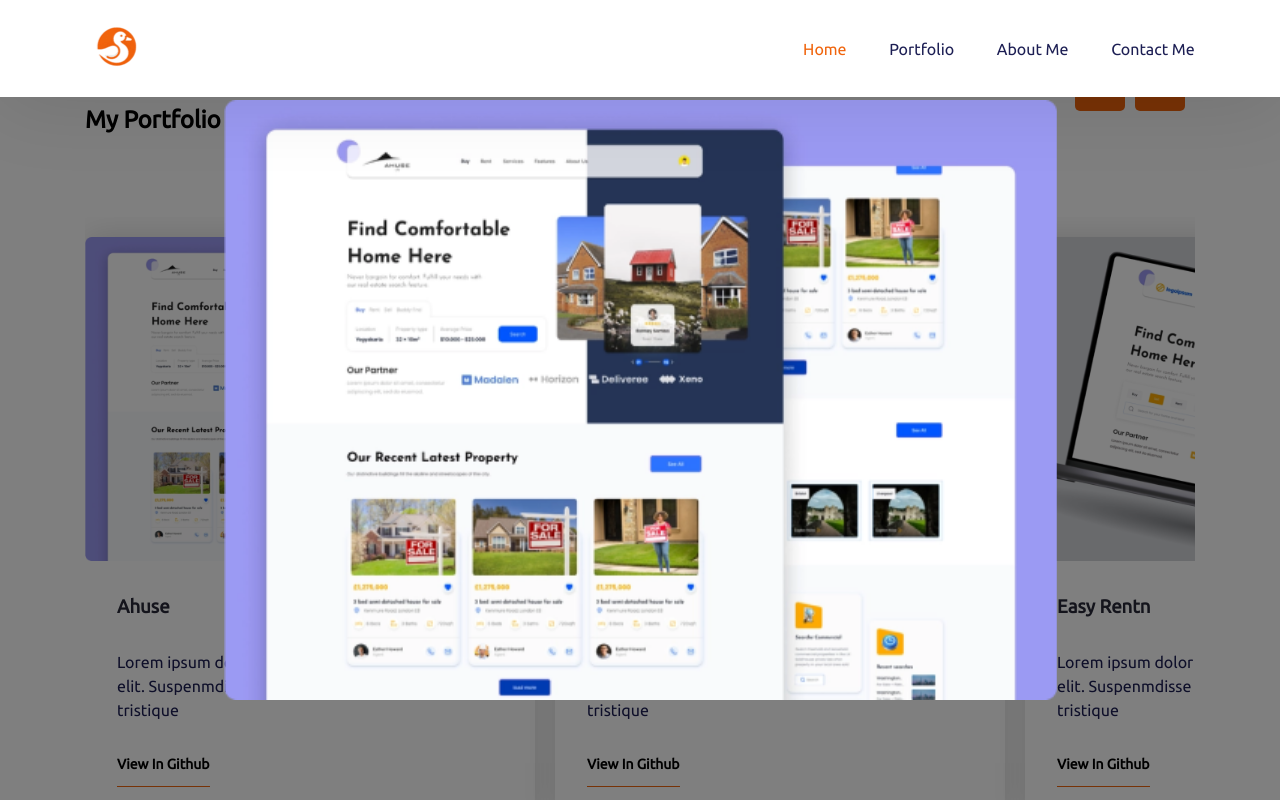
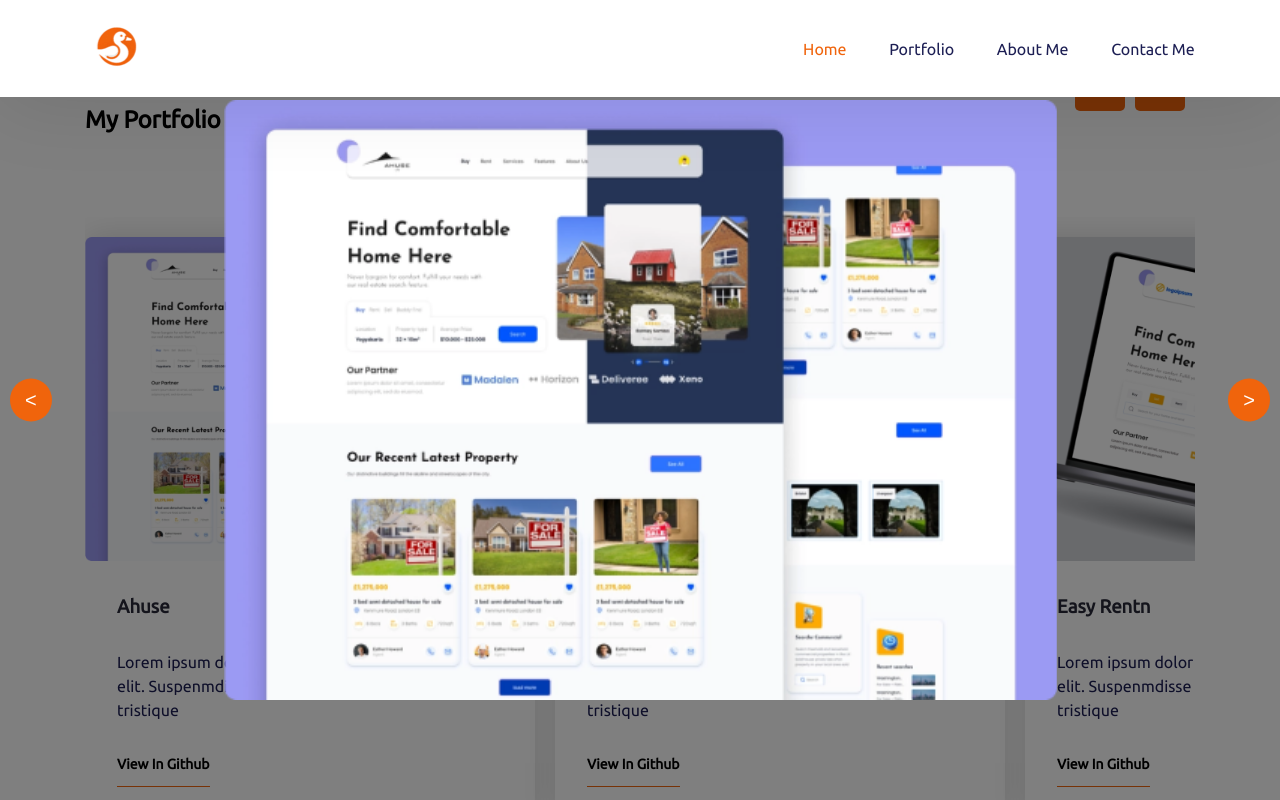
Before and after one commit to Mitothy/web-portfolio, a React (Create React App) app: page / in a window 1280 px wide. Both pictures are taken after a click on the element 310 px from the left and 5240 px from the top of the page. Shown: the part 4840-5640 px from the top of the page. Built offline with nearby package versions, Linux system fonts and the light colour scheme.

Commit message:
ImageModal Changes

```diff
--- a/src/App.css
+++ b/src/App.css
@@ -973,3 +973,56 @@ input[type="checkbox"] {
   width: 100%; /* Makes the image fully occupy the frame */
   height: auto; /* Keeps the image aspect ratio */
 }
+
+/* Styles for the ImageModal navigation buttons */
+.image-modal-button {
+  cursor: pointer;
+  background-color: var(--primary);
+  border: none;
+  color: white;
+  padding: 10px 15px;
+  font-size: 20px;
+  border-radius: 50%;
+  display: flex;
+  justify-content: center;
+  align-items: center;
+  margin: 0 10px;
+}
+
+.image-modal-button:hover {
+  background-color: white; /* Darker shade of orange for hover effect */
+  color: var(--primary)
+}
+
+.image-modal-image {
+  transform: scale(1.5);
+  object-fit: contain;
+  max-width: 100%;
+  max-height: 100%;
+}
+
+/* Ensures the navigation buttons are not too close to the edge of the screen */
+.image-modal-nav {
+  position: absolute;
+  top: 50%;
+  transform: translateY(-50%);
+  width: 100%;
+  display: flex;
+  justify-content: space-between;
+  padding: 0 20px; /* Adjust padding as needed */
+}
+
+/* Adjusts the modal overlay style */
+.image-modal-overlay {
+  position: fixed;
+  top: 0;
+  left: 0;
+  width: 100%;
+  height: 100%;
+  background-color: rgba(0, 0, 0, 0.5);
+  display: flex;
+  justify-content: center;
+  align-items: center;
+  cursor: pointer;
+  z-index: 1000;
+}
--- a/src/Pages/Home/MyPortfolio.jsx
+++ b/src/Pages/Home/MyPortfolio.jsx
@@ -5,13 +5,13 @@ export default function MyPortfolio() {
     const [selectedImage, setSelectedImage] = useState(null);
     const scrollContainerRef = useRef(null);
 
-    const openImageModal = (src) => {
-        setSelectedImage(src);
+    const openImageModal = (images) => {
+        setSelectedImage(images); // Now, selectedImage is an array of image URLs
     };
-
     const closeImageModal = () => {
         setSelectedImage(null);
     };
+
 
     // Scroll function
     const scroll = (direction) => {
@@ -43,7 +43,7 @@ export default function MyPortfolio() {
                     <div key={index} className="portfolio--section--card">
                         <div
                             className="portfolio--section--img"
-                            onClick={() => openImageModal(item.src)}
+                            onClick={() => openImageModal(item.images)} // Pass the array of images
                         >
                             <img src={item.src} alt={item.title || "Placeholder"} style={{ cursor: 'pointer' }} />
                         </div>
@@ -61,31 +61,25 @@ export default function MyPortfolio() {
 }
 
 function ImageModal({ src, onClose }) {
-    if (!src) return null;
+    const [currentImageIndex, setCurrentImageIndex] = useState(0);
+
+    const nextImage = () => {
+        setCurrentImageIndex((prevIndex) => (prevIndex + 1) % src.length);
+    };
+
+    const prevImage = () => {
+        setCurrentImageIndex((prevIndex) => (prevIndex - 1 + src.length) % src.length);
+    };
+
+    if (!src || src.length === 0) return null;
 
     return (
-        <div
-            style={{
-                position: 'fixed',
-                top: 0,
-                left: 0,
-                width: '100%',
-                height: '100%',
-                backgroundColor: 'rgba(0, 0, 0, 0.5)',
-                display: 'flex',
-                justifyContent: 'center',
-                alignItems: 'center',
-                cursor: 'pointer',
-                zIndex: 1000, // Ensure the modal is above other content
-            }}
-            onClick={onClose}
-        >
-            <img src={src} alt="Zoomed" style={{
-                transform: 'scale(1.5)', // Adjust scale as needed
-                objectFit: 'contain',
-                maxWidth: '100%', // Ensure the image does not overflow the viewport
-                maxHeight: '100%',
-            }} />
+        <div className="image-modal-overlay" onClick={onClose}>
+            <div className="image-modal-nav" onClick={(e) => e.stopPropagation()}>
+                <button className="image-modal-button" onClick={prevImage}>&lt;</button>
+                <button className="image-modal-button" onClick={nextImage}>&gt;</button>
+            </div>
+            <img src={src[currentImageIndex]} alt="Zoomed In" className="image-modal-image" />
         </div>
     );
 }
--- a/src/data/index.json
+++ b/src/data/index.json
@@ -56,6 +56,7 @@
         {
             "id": "1",
             "src": "./img/placeholder-image.png",
+            "images": ["./img/placeholder-image.png", "./img/placeholder-image-1.png"],
             "title": "Ahuse",
             "description": "Lorem ipsum dolor sit amet, consectetur adipiscing elit. Suspenmdisse varius eim in eros elementum tristique",
             "link": "View In Github"
```
